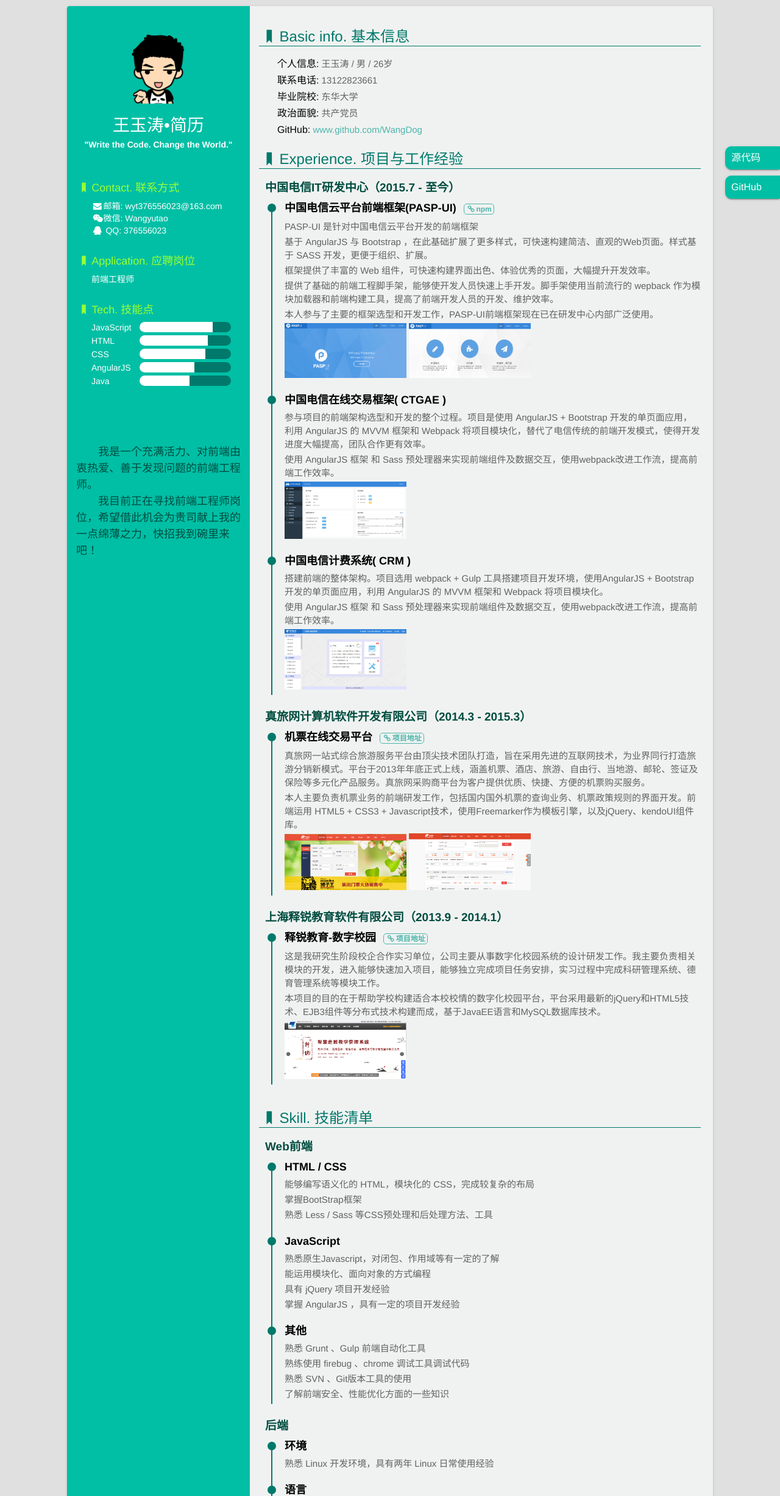
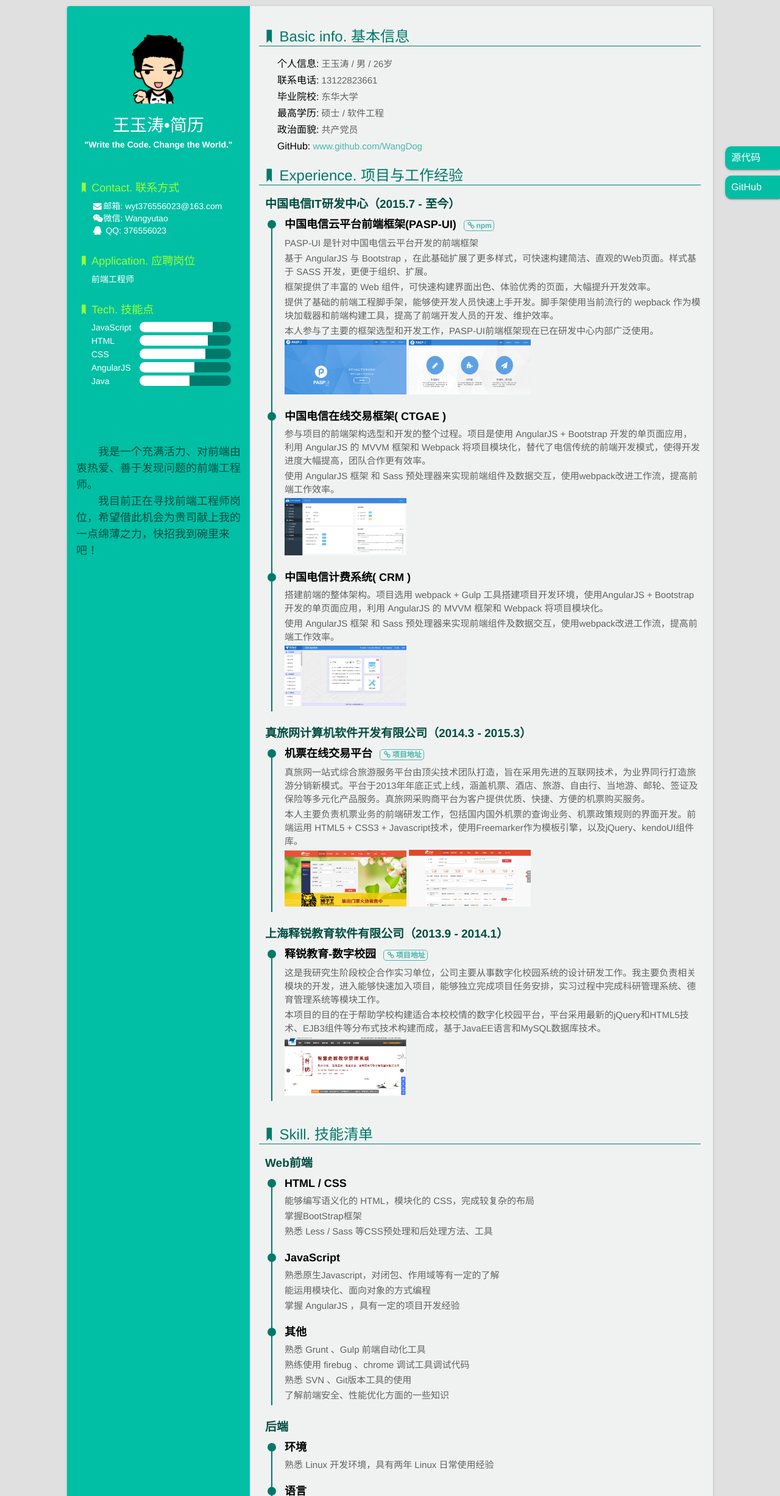
Before and after one commit to WangytBest/resume, a website: page index.html in a window 1280 px wide. Shown: the top 2454 px of the page at 61% size. Drawn offline with Linux system fonts and the light colour scheme.

Commit message:
Update index.html

```diff
--- a/index.html
+++ b/index.html
@@ -94,6 +94,7 @@
                     <dd><span>个人信息:</span> 王玉涛 / 男 / 26岁 </dd>
                     <dd><span>联系电话:</span> 13122823661 </dd>
                     <dd><span>毕业院校:</span> 东华大学 </dd>
+                    <dd><span>最高学历:</span> 硕士 / 软件工程 </dd>
                     <dd><span>政治面貌:</span> 共产党员 </dd>
                     <!-- <dd><span>Blog:</span> <a href="https://www.anotherhome.net" target="_blank">www.anotherhome.net</a></dd> -->
                     <dd><span>GitHub:</span> <a href="https://www.github.com/WangDog" target="_blank">www.github.com/WangDog</a></dd>
@@ -186,7 +187,6 @@
                             <h4>JavaScript</h4>
                             <p>熟悉原生Javascript，对闭包、作用域等有一定的了解</p>
                             <p>能运用模块化、面向对象的方式编程</p>
-                            <p>具有 jQuery 项目开发经验</p>
                             <p>掌握 AngularJS ，具有一定的项目开发经验</p>
                         </li>
                         <li>
```
